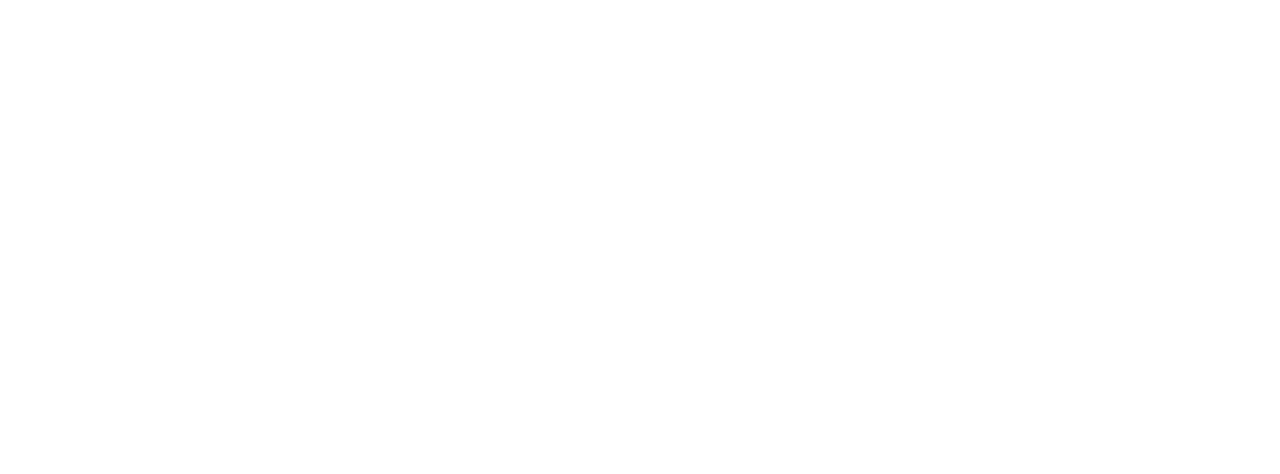
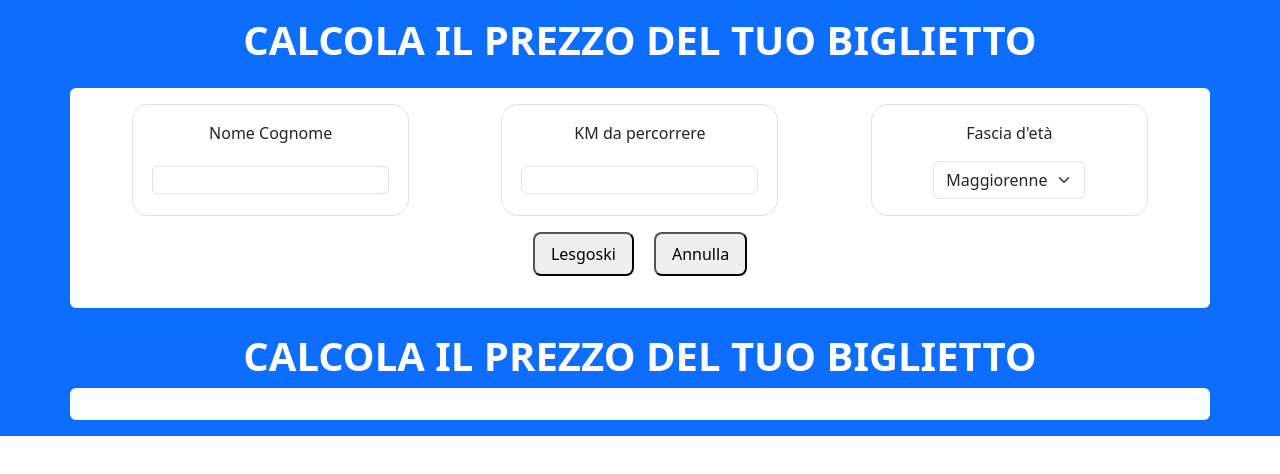
Before and after one commit to antoniostassi/js-biglietto-treno-form, a plain HTML site: page index.html in a window 1280 px wide. Drawn offline with nearby package versions, Linux system fonts and the light colour scheme.

Commit message:
HTML | Form's Section

```diff
--- a/index.html
+++ b/index.html
@@ -13,6 +13,47 @@
 
     <body>
 
+        <div class="container-fluid bg-primary p-3">
+            <h1 class="text-center text-white fw-bold"> CALCOLA IL PREZZO DEL TUO BIGLIETTO </h1>
+            <div class="container rounded bg-white p-3 mt-4">
+                <form action="">
+                    <div class="row justify-content-around m-auto">
+                        <div class="col-3 border-1 border d-flex flex-column p-3 rounded-4">
+                            <p class="text-center">Nome Cognome</p>
+                            <div class="m-auto">
+                                <input type="text" class="border border-1 rounded-2" id="usr_name_lastname">
+                            </div>
+                        </div>
+                        <div class="col-3 border-1 border d-flex flex-column p-3 rounded-4">
+                            <p class="text-center">KM da percorrere</p>
+                            <div class="m-auto">
+                                <input type="number" class="border border-1 rounded-2" id="usr_km">
+                            </div>
+                        </div>
+                        <div class="col-3 border-1 border d-flex flex-column p-3 rounded-4">
+                            <p class="text-center">Fascia d'età</p>
+                            <div class="m-auto">
+                                <select class="form-select" aria-label="Default select example">
+                                    <option value="1">Maggiorenne</option>
+                                    <option value="2">Minorenne</option>
+                                    <option value="3">Over 65</option>
+                                  </select>
+                            </div>
+                        </div>
+                    </div>
+                    <div style="max-width:max-content;" class="m-auto my-3">
+                        <button type="submit" class="rounded-3 p-2 px-3 mx-2">Lesgoski</button>
+                        <button class="rounded-3 p-2 px-3 mx-2">Annulla</button>
+                    </div>
+                </form>
+            </div>
+
+            <h1 class="text-center text-white fw-bold mt-4"> CALCOLA IL PREZZO DEL TUO BIGLIETTO </h1>
+            <div class="container rounded bg-white p-3">
+
+                </div>
+            </div>
+        </div>
 
 
         <!-- Bootstrap JS Link -->
```
